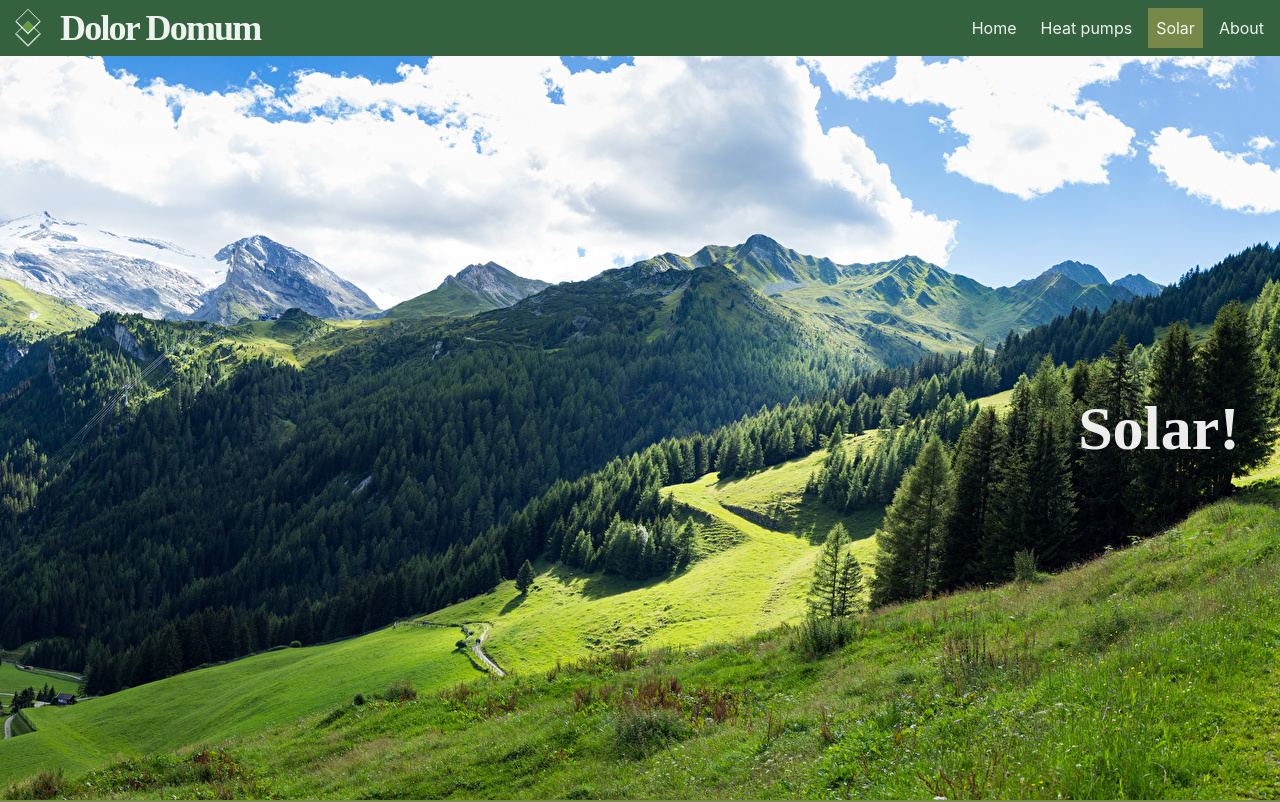
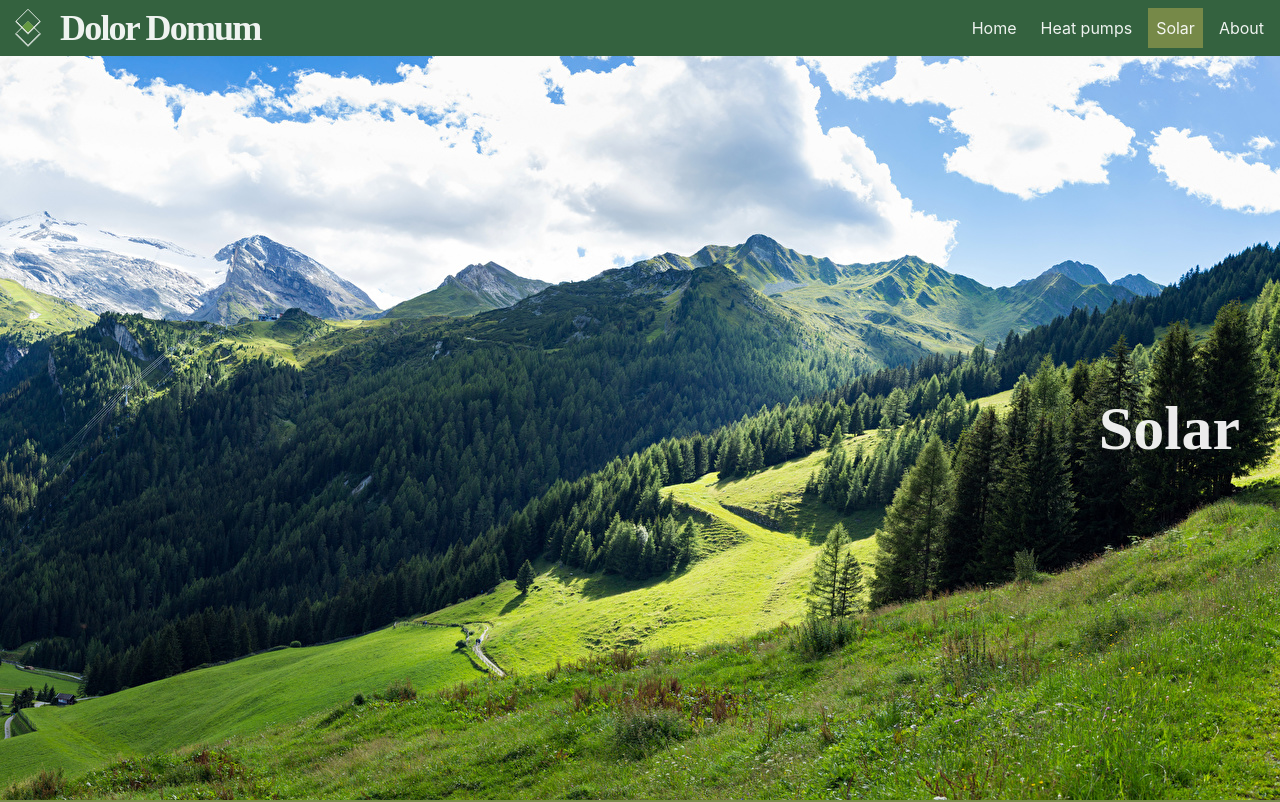
Before and after one commit to usrsem/dolor-domum-front, a Next.js app: page /solar in a window 1280 px wide. Shown: the top 802 px of the page. Built offline with nearby package versions, Linux system fonts and the light colour scheme.

Commit message:
Fixing titles and about text

```diff
--- a/pages/about.js
+++ b/pages/about.js
@@ -19,9 +19,7 @@ const AboutText = () => {
           with a high degree of integrity. We take care of your time, property
           and investments to make you feel comfortable. We create the foundation
           for a sustainable, healthy environment, systems and partnerships. We
-          think long-term. If we make a mistake, we'll do everything we can to
-          correct it to your satisfaction. Give us a call and see what we can do
-          for you.
+          think long-term. Give us a call and see what we can do for you.
         </Text>
       </Center>
     </Box>
--- a/pages/heat-pumps.js
+++ b/pages/heat-pumps.js
@@ -28,7 +28,7 @@ const HeatPumps = () => {
   ];
   return (
     <>
-      <Greeting title="Heat pumps!" text="" imagePath="/images/main/2.jpg" />
+      <Greeting title="Heat pumps" text="" imagePath="/images/main/2.jpg" />
       <Products data={products} />
       <Footer />
     </>
--- a/pages/solar.js
+++ b/pages/solar.js
@@ -19,7 +19,7 @@ const Solar = () => {
 
   return (
     <>
-      <Greeting title="Solar!" imagePath="/images/main/3.jpg" />
+      <Greeting title="Solar" imagePath="/images/main/3.jpg" />
       <Products data={products} />
       <Footer />
     </>
```
